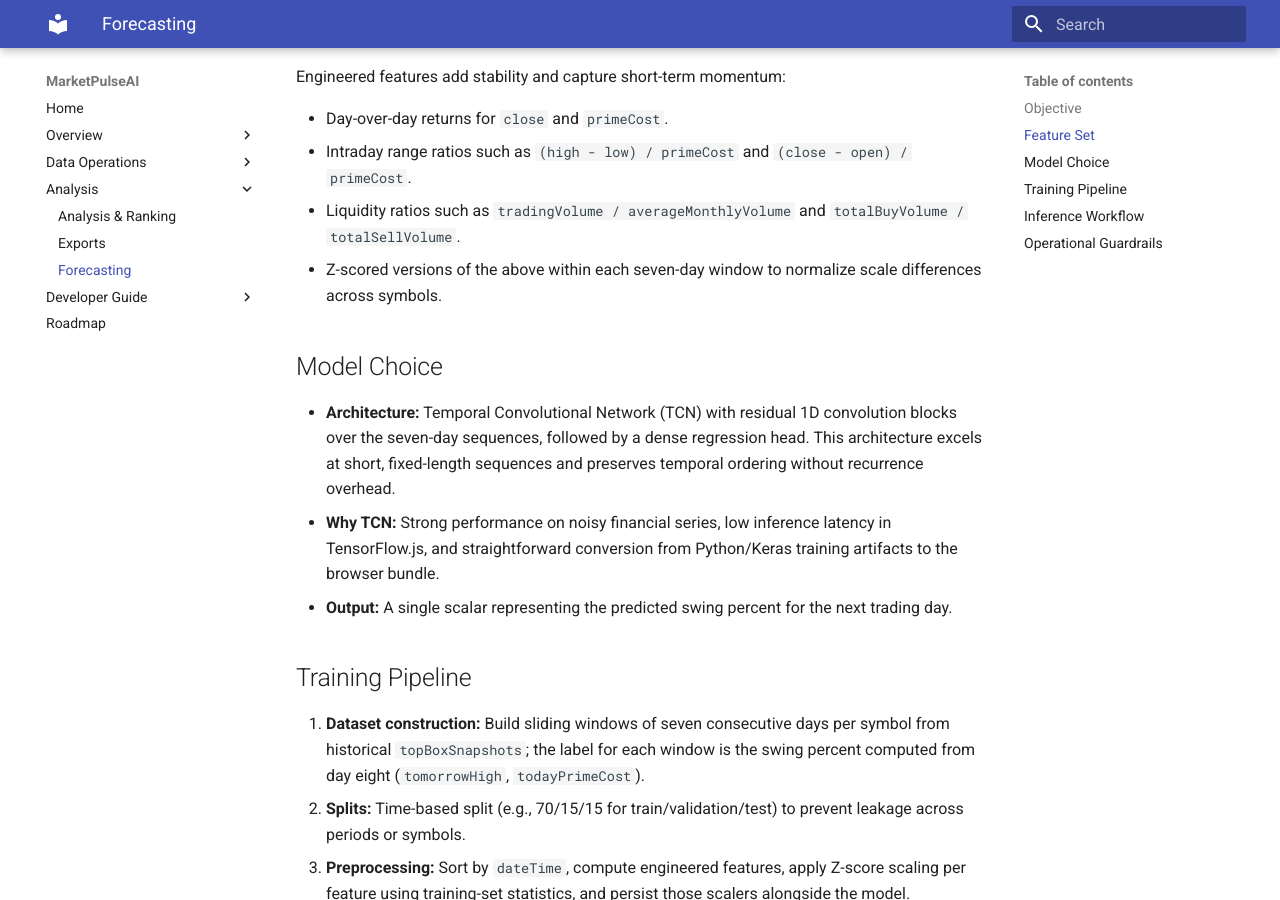
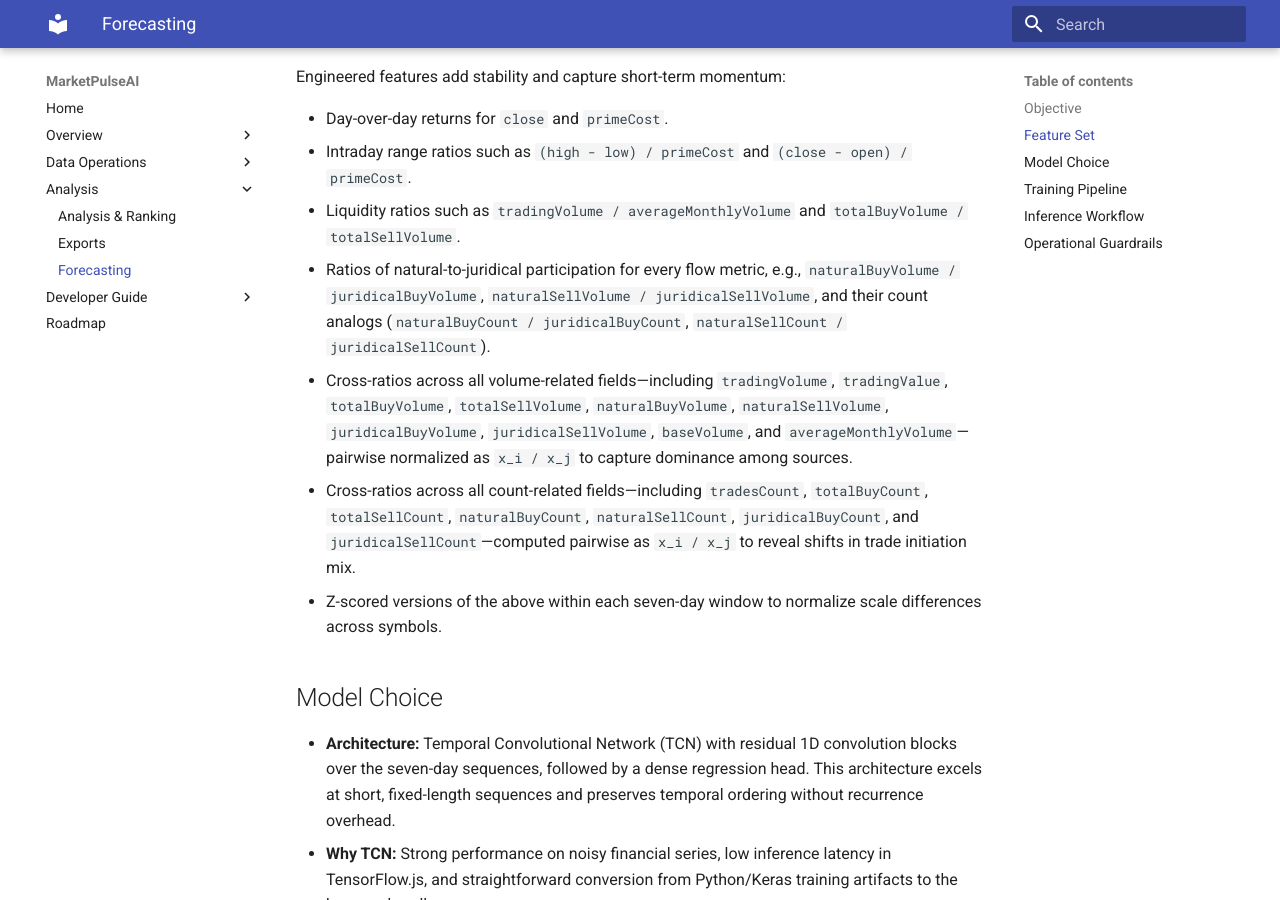
Before and after one commit to shari-ar/MarketPulseAI, an MkDocs documentation site: the page built from docs/forecasting.md, in a window 1280 px wide and 900 px high, scrolled down 688 px. Built offline with MkDocs 1.6.1 and Material for MkDocs 9.7.7, drawn with Linux system fonts in a browser that asks for light colours.

Commit message:
Detail ratio engineering in forecasting docs

```diff
--- a/docs/forecasting.md
+++ b/docs/forecasting.md
@@ -20,6 +20,9 @@ Engineered features add stability and capture short-term momentum:
 - Day-over-day returns for `close` and `primeCost`.
 - Intraday range ratios such as `(high - low) / primeCost` and `(close - open) / primeCost`.
 - Liquidity ratios such as `tradingVolume / averageMonthlyVolume` and `totalBuyVolume / totalSellVolume`.
+- Ratios of natural-to-juridical participation for every flow metric, e.g., `naturalBuyVolume / juridicalBuyVolume`, `naturalSellVolume / juridicalSellVolume`, and their count analogs (`naturalBuyCount / juridicalBuyCount`, `naturalSellCount / juridicalSellCount`).
+- Cross-ratios across all volume-related fields—including `tradingVolume`, `tradingValue`, `totalBuyVolume`, `totalSellVolume`, `naturalBuyVolume`, `naturalSellVolume`, `juridicalBuyVolume`, `juridicalSellVolume`, `baseVolume`, and `averageMonthlyVolume`—pairwise normalized as `x_i / x_j` to capture dominance among sources.
+- Cross-ratios across all count-related fields—including `tradesCount`, `totalBuyCount`, `totalSellCount`, `naturalBuyCount`, `naturalSellCount`, `juridicalBuyCount`, and `juridicalSellCount`—computed pairwise as `x_i / x_j` to reveal shifts in trade initiation mix.
 - Z-scored versions of the above within each seven-day window to normalize scale differences across symbols.
 
 ## Model Choice
```
